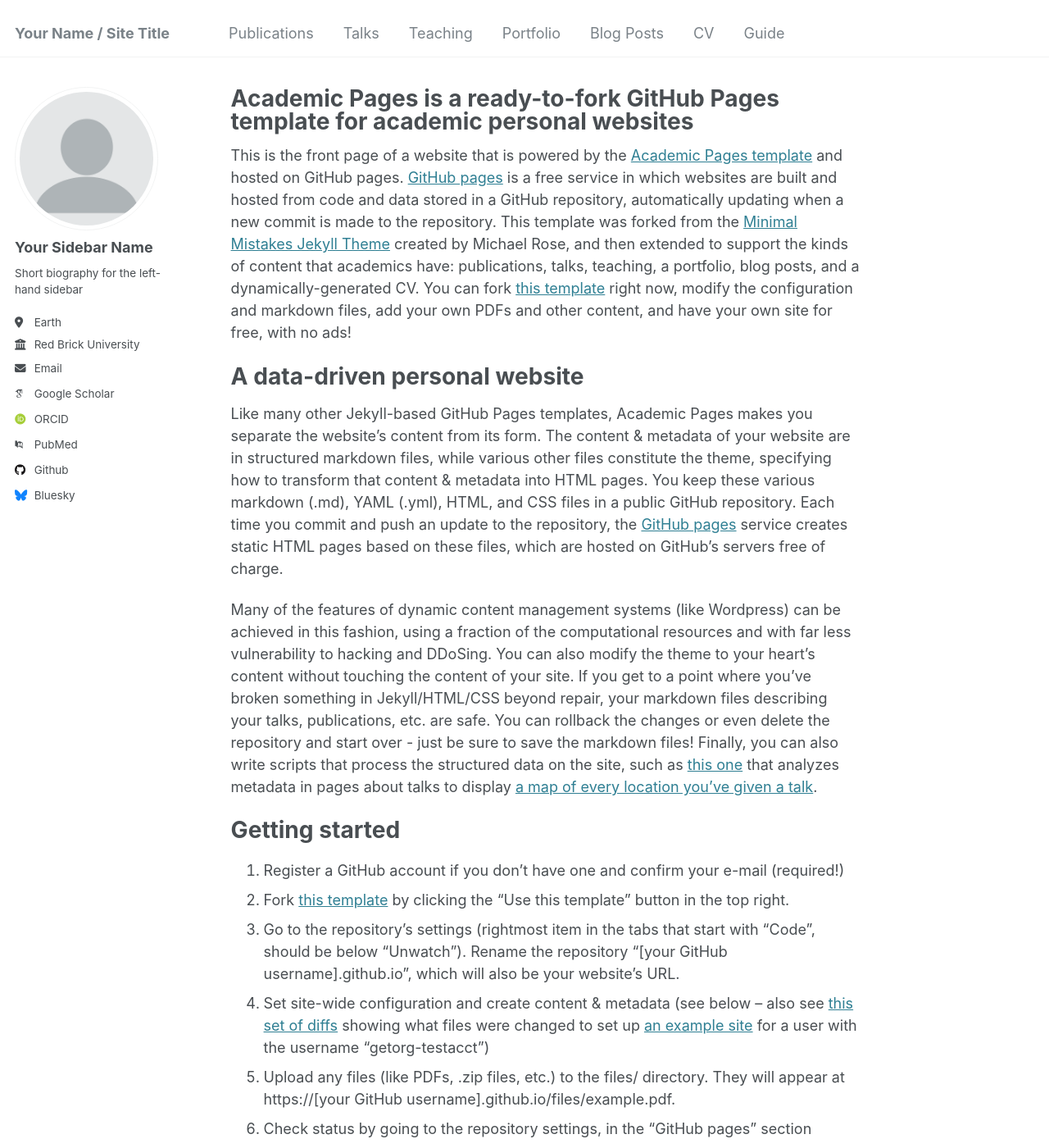
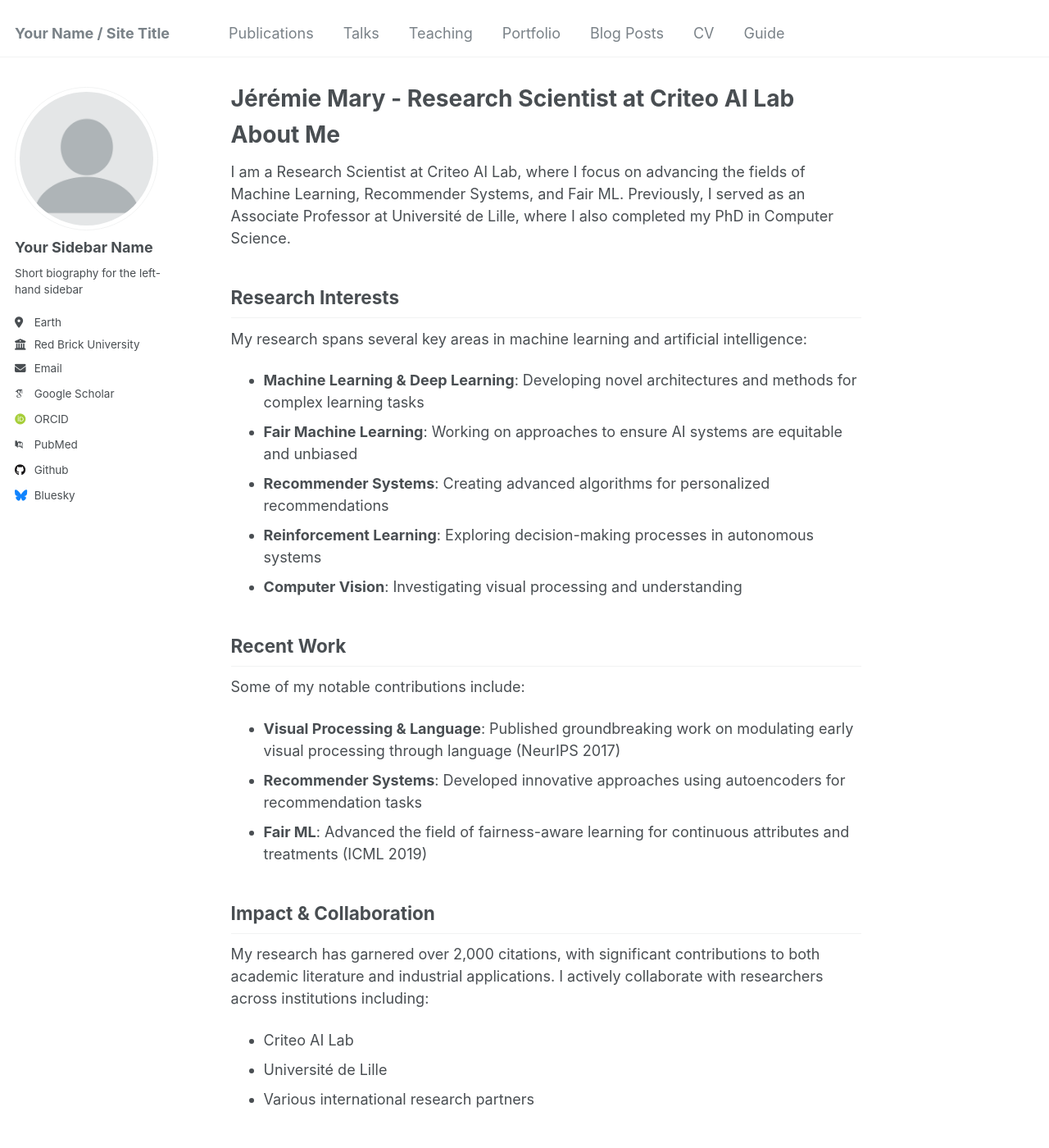
Before and after one commit to JeremieMary/jeremiemary.github.io, a Jekyll site: the page built from _pages/about.md, in a window 1280 px wide and 1400 px high. Shown: the whole window at 82% size. Built offline with Jekyll 4.4.1, drawn with Linux system fonts in a browser that asks for light colours; some web fonts are replaced; some of the changed text lies outside the part shown.

Commit message:
about.md update

```diff
--- a/_pages/about.md
+++ b/_pages/about.md
@@ -1,49 +1,58 @@
 ---
 permalink: /
-title: "Academic Pages is a ready-to-fork GitHub Pages template for academic personal websites"
+title: "Jérémie Mary - Research Scientist at Criteo AI Lab"
 author_profile: true
 redirect_from:
   - /about/
   - /about.html
 ---
 
-This is the front page of a website that is powered by the [Academic Pages template](https://github.com/academicpages/academicpages.github.io) and hosted on GitHub pages. [GitHub pages](https://pages.github.com) is a free service in which websites are built and hosted from code and data stored in a GitHub repository, automatically updating when a new commit is made to the repository. This template was forked from the [Minimal Mistakes Jekyll Theme](https://mmistakes.github.io/minimal-mistakes/) created by Michael Rose, and then extended to support the kinds of content that academics have: publications, talks, teaching, a portfolio, blog posts, and a dynamically-generated CV. You can fork [this template](https://github.com/academicpages/academicpages.github.io) right now, modify the configuration and markdown files, add your own PDFs and other content, and have your own site for free, with no ads!
+# About Me
 
-A data-driven personal website
-======
-Like many other Jekyll-based GitHub Pages templates, Academic Pages makes you separate the website's content from its form. The content & metadata of your website are in structured markdown files, while various other files constitute the theme, specifying how to transform that content & metadata into HTML pages. You keep these various markdown (.md), YAML (.yml), HTML, and CSS files in a public GitHub repository. Each time you commit and push an update to the repository, the [GitHub pages](https://pages.github.com/) service creates static HTML pages based on these files, which are hosted on GitHub's servers free of charge.
+I am a Research Scientist at Criteo AI Lab, where I focus on advancing the fields of Machine Learning, Recommender Systems, and Fair ML. Previously, I served as an Associate Professor at Université de Lille, where I also completed my PhD in Computer Science.
 
-Many of the features of dynamic content management systems (like Wordpress) can be achieved in this fashion, using a fraction of the computational resources and with far less vulnerability to hacking and DDoSing. You can also modify the theme to your heart's content without touching the content of your site. If you get to a point where you've broken something in Jekyll/HTML/CSS beyond repair, your markdown files describing your talks, publications, etc. are safe. You can rollback the changes or even delete the repository and start over - just be sure to save the markdown files! Finally, you can also write scripts that process the structured data on the site, such as [this one](https://github.com/academicpages/academicpages.github.io/blob/master/talkmap.ipynb) that analyzes metadata in pages about talks to display [a map of every location you've given a talk](https://academicpages.github.io/talkmap.html).
+## Research Interests
 
-Getting started
-======
-1. Register a GitHub account if you don't have one and confirm your e-mail (required!)
-1. Fork [this template](https://github.com/academicpages/academicpages.github.io) by clicking the "Use this template" button in the top right.
-1. Go to the repository's settings (rightmost item in the tabs that start with "Code", should be below "Unwatch"). Rename the repository "[your GitHub username].github.io", which will also be your website's URL.
-1. Set site-wide configuration and create content & metadata (see below -- also see [this set of diffs](http://archive.is/3TPas) showing what files were changed to set up [an example site](https://getorg-testacct.github.io) for a user with the username "getorg-testacct")
-1. Upload any files (like PDFs, .zip files, etc.) to the files/ directory. They will appear at https://[your GitHub username].github.io/files/example.pdf.
-1. Check status by going to the repository settings, in the "GitHub pages" section
+My research spans several key areas in machine learning and artificial intelligence:
 
-Site-wide configuration
-------
-The main configuration file for the site is in the base directory in [_config.yml](https://github.com/academicpages/academicpages.github.io/blob/master/_config.yml), which defines the content in the sidebars and other site-wide features. You will need to replace the default variables with ones about yourself and your site's github repository. The configuration file for the top menu is in [_data/navigation.yml](https://github.com/academicpages/academicpages.github.io/blob/master/_data/navigation.yml). For example, if you don't have a portfolio or blog posts, you can remove those items from that navigation.yml file to remove them from the header.
+* **Machine Learning & Deep Learning**: Developing novel architectures and methods for complex learning tasks
+* **Fair Machine Learning**: Working on approaches to ensure AI systems are equitable and unbiased
+* **Recommender Systems**: Creating advanced algorithms for personalized recommendations
+* **Reinforcement Learning**: Exploring decision-making processes in autonomous systems
+* **Computer Vision**: Investigating visual processing and understanding
 
-Create content & metadata
-------
-For site content, there is one markdown file for each type of content, which are stored in directories like _publications, _talks, _posts, _teaching, or _pages. For example, each talk is a markdown file in the [_talks directory](https://github.com/academicpages/academicpages.github.io/tree/master/_talks). At the top of each markdown file is structured data in YAML about the talk, which the theme will parse to do lots of cool stuff. The same structured data about a talk is used to generate the list of talks on the [Talks page](https://academicpages.github.io/talks), each [individual page](https://academicpages.github.io/talks/2012-03-01-talk-1) for specific talks, the talks section for the [CV page](https://academicpages.github.io/cv), and the [map of places you've given a talk](https://academicpages.github.io/talkmap.html) (if you run this [python file](https://github.com/academicpages/academicpages.github.io/blob/master/talkmap.py) or [Jupyter notebook](https://github.com/academicpages/academicpages.github.io/blob/master/talkmap.ipynb), which creates the HTML for the map based on the contents of the _talks directory).
+## Recent Work
 
-**Markdown generator**
+Some of my notable contributions include:
 
-The repository includes [a set of Jupyter notebooks](https://github.com/academicpages/academicpages.github.io/tree/master/markdown_generator
-) that converts a CSV containing structured data about talks or presentations into individual markdown files that will be properly formatted for the Academic Pages template. The sample CSVs in that directory are the ones I used to create my own personal website at stuartgeiger.com. My usual workflow is that I keep a spreadsheet of my publications and talks, then run the code in these notebooks to generate the markdown files, then commit and push them to the GitHub repository.
+* **Visual Processing & Language**: Published groundbreaking work on modulating early visual processing through language (NeurIPS 2017)
+* **Recommender Systems**: Developed innovative approaches using autoencoders for recommendation tasks
+* **Fair ML**: Advanced the field of fairness-aware learning for continuous attributes and treatments (ICML 2019)
 
-How to edit your site's GitHub repository
-------
-Many people use a git client to create files on their local computer and then push them to GitHub's servers. If you are not familiar with git, you can directly edit these configuration and markdown files directly in the github.com interface. Navigate to a file (like [this one](https://github.com/academicpages/academicpages.github.io/blob/master/_talks/2012-03-01-talk-1.md) and click the pencil icon in the top right of the content preview (to the right of the "Raw | Blame | History" buttons). You can delete a file by clicking the trashcan icon to the right of the pencil icon. You can also create new files or upload files by navigating to a directory and clicking the "Create new file" or "Upload files" buttons.
+## Impact & Collaboration
 
-Example: editing a markdown file for a talk
-![Editing a markdown file for a talk](/images/editing-talk.png)
+My research has garnered over 2,000 citations, with significant contributions to both academic literature and industrial applications. I actively collaborate with researchers across institutions including:
 
-For more info
-------
-More info about configuring Academic Pages can be found in [the guide](https://academicpages.github.io/markdown/), the [growing wiki](https://github.com/academicpages/academicpages.github.io/wiki), and you can always [ask a question on GitHub](https://github.com/academicpages/academicpages.github.io/discussions). The [guides for the Minimal Mistakes theme](https://mmistakes.github.io/minimal-mistakes/docs/configuration/) (which this theme was forked from) might also be helpful.
+* Criteo AI Lab
+* Université de Lille
+* Various international research partners
+
+## Teaching & Mentorship
+
+Throughout my career, I have been committed to education and mentorship:
+
+* Supervised numerous PhD and Master's students
+* Taught advanced courses in Machine Learning and Deep Learning
+* Guided research projects in both academic and industrial settings
+
+## Get in Touch
+
+I'm always interested in collaborating on challenging problems in machine learning and AI. You can reach me via:
+
+* Email: j.mary@criteo.com
+* [Google Scholar](https://scholar.google.com/citations?user=T3dQRjAAAAAJ&hl=fr)
+* [X (Twitter)](https://x.com/JeremieMary)
+
+---
+
+For more information about my work, please check out my [publications](/publications/), [CV](/cv/), or connect with me on social media.
```
Also changed, not shown: README.md (+0 -24 lines).
